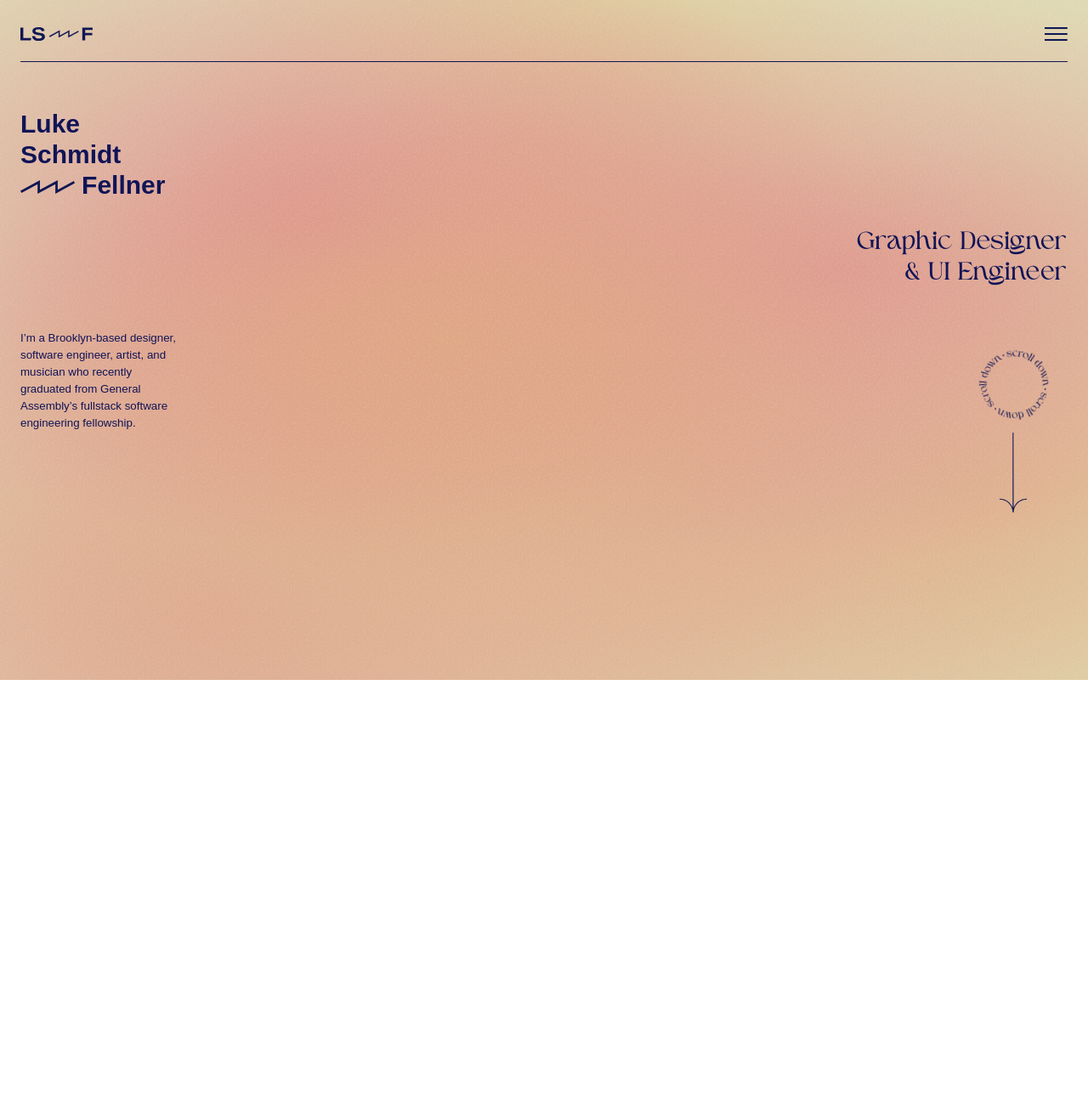
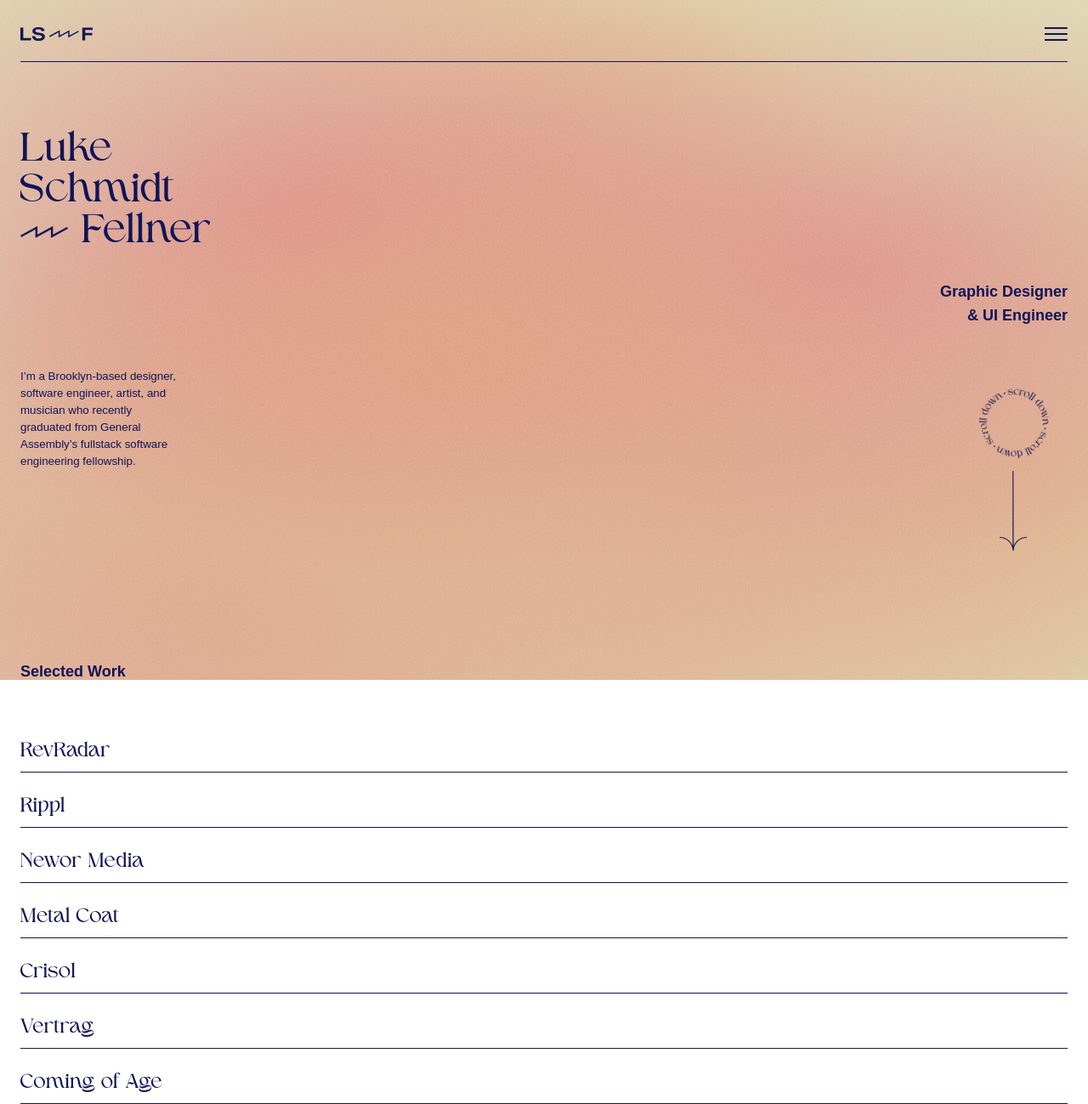
Before and after one commit to lschmidtfellner/portfolio-2023, a React (Create React App) app: page / in a window 1280 px wide. Shown: the whole page at 85% size. Before the commit the page ends 800 px from the top, so only its background shows below. Built offline with nearby package versions, Linux system fonts and the light colour scheme; the HTML template or start-up script is replaced by a standard one; a web font is replaced by a local one.

Commit message:
added some components to landing

```diff
--- a/package.json
+++ b/package.json
@@ -8,6 +8,8 @@
     "@testing-library/react": "^13.4.0",
     "@testing-library/user-event": "^13.5.0",
     "autoprefixer": "^10.4.15",
+    "gsap": "^3.12.2",
+    "locomotive-scroll": "^4.1.4",
     "noisejs": "^2.1.0",
     "pixi-filters": "^5.2.1",
     "pixi.js": "^7.2.4",
@@ -15,6 +17,7 @@
     "postcss-cli": "^10.1.0",
     "react": "^18.2.0",
     "react-dom": "^18.2.0",
+    "react-infinite-scroll-component": "^6.1.0",
     "react-router-dom": "^6.16.0",
     "react-scripts": "5.0.1",
     "simplex-noise": "^4.0.1",
--- /dev/null
+++ b/src/components/About.js
@@ -0,0 +1,9 @@
+import React from 'react'
+
+function About({pColor}) {
+  return (
+    <div>TechnicalSkills</div>
+  )
+}
+
+export default About
--- a/src/components/Nav.js
+++ b/src/components/Nav.js
@@ -20,7 +20,7 @@ function Nav({ isMenuOpen, setIsMenuOpen, pColor }) {
 
   return (
     <div>
-      <div className="flex nav-div fixed z-0 h-10 top-0 left-0 right-0 mx-6 pt-8 pb-10 justify-between" style={{
+      <div className="flex nav-div z-0 h-10 top-0 left-0 right-0 mx-6 pt-8 pb-10 justify-between" style={{
       borderBottom: `1px solid ${pColor}`
       }}>
         <SiteLogo
--- /dev/null
+++ b/src/components/SelectedWork.js
@@ -0,0 +1,34 @@
+import React from 'react'
+
+function SelectedWork({pColor}) {
+  return (
+    <div className='mt-32'>
+        <h2 className='font-aktiv font-bold text-lg'>Selected Work</h2>
+        <ul>
+          <li style={{
+      borderBottom: `1px solid ${pColor}`
+      }} className='font-higuen text-2xl pb-2 mt-16 border-b-1 '>RevRadar</li>
+          <li style={{
+      borderBottom: `1px solid ${pColor}`
+      }} className='font-higuen text-2xl pb-2 mt-6 border-b-1 '>Rippl</li>
+          <li style={{
+      borderBottom: `1px solid ${pColor}`
+      }} className='font-higuen text-2xl pb-2 mt-6 border-b-1 '>Newor Media</li>
+          <li style={{
+      borderBottom: `1px solid ${pColor}`
+      }} className='font-higuen text-2xl pb-2 mt-6 border-b-1 '>Metal Coat</li>
+          <li style={{
+      borderBottom: `1px solid ${pColor}`
+      }} className='font-higuen text-2xl pb-2 mt-6 border-b-1 '>Crisol</li>
+          <li style={{
+      borderBottom: `1px solid ${pColor}`
+      }} className='font-higuen text-2xl pb-2 mt-6 border-b-1 '>Vertrag</li>
+          <li style={{
+      borderBottom: `1px solid ${pColor}`
+      }} className='font-higuen text-2xl pb-2 mt-6 border-b-1 '>Coming of Age</li>
+        </ul>
+      </div>
+  )
+}
+
+export default SelectedWork
--- a/src/index.css
+++ b/src/index.css
@@ -11,3 +11,11 @@ code {
   font-family: source-code-pro, Menlo, Monaco, Consolas, 'Courier New',
     monospace;
 }
+
+html.has-scroll-smooth {
+  overflow: hidden;
+}
+
+body.has-scroll-smooth {
+  overflow: hidden;
+}
--- a/src/pages/Landing.js
+++ b/src/pages/Landing.js
@@ -2,19 +2,21 @@ import React from 'react'
 import { ReactComponent as SiteHyphen } from '../assets/sitehyphen.svg'
 import { ReactComponent as SiteScroll } from '../assets/sitescroll.svg'
 import { ReactComponent as SiteDownArrow } from '../assets/sitedownarrow.svg'
+import SelectedWork from '../components/SelectedWork'
+import About from '../components/About'
 
 function Landing({ pColor }) {
   return (
-    <div style={{ color: pColor }} className='mx-6 pt-32'>
-      <div className=" text-3xl">
-        <h2 className="font-aktiv font-bold">Luke</h2>
-        <h2 className="font-aktiv font-bold">Schmidt</h2>
+    <div style={{ color: pColor }} className='mx-6 pt-20'>
+      <div className="text-5xl">
+        <h1 className="font-higuen">Luke</h1>
+        <h1 className="font-higuen">Schmidt</h1>
         <div className="flex">
-          <SiteHyphen style={{color: pColor}} className="h-4 mt-3 mr-2" />
-          <h2 className="font-aktiv font-bold">Fellner</h2>
+          <SiteHyphen style={{color: pColor}} className="w-14 mr-4" />
+          <h1 className=" font-higuen">Fellner</h1>
         </div>
       </div>
-      <div className=" text-right font-higuen w-full pt-8 z-4 text-3xl">
+      <div className=" text-right font-bold font-aktiv w-full pt-8 z-4 text-lg">
         <h2>Graphic Designer</h2>
         <h2>& UI Engineer</h2>
       </div>
@@ -25,6 +27,7 @@ function Landing({ pColor }) {
           <SiteDownArrow style={{color: pColor}}className='w-8 mt-4'/>
         </div>
       </div>
+      <SelectedWork pColor={pColor}></SelectedWork>
     </div>
   )
 }
```
Also changed, not shown: src/output.css (+8 -0 lines), 1 other file (tests, documents, lock files or other folders).
